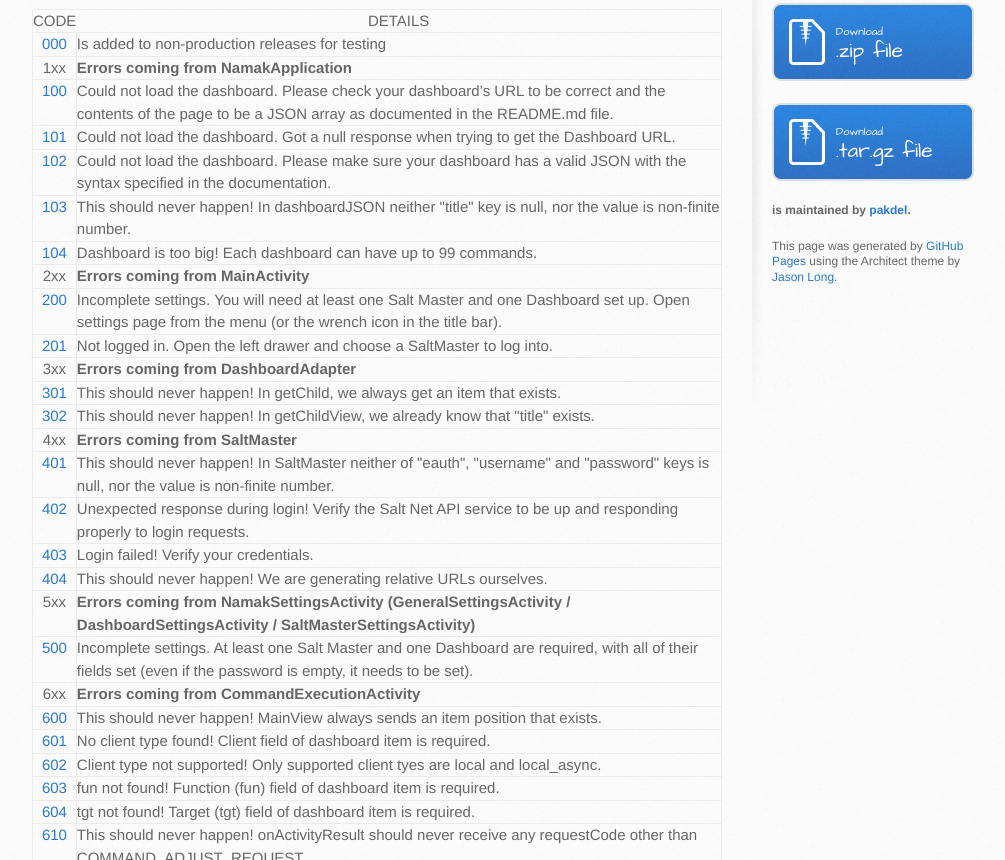
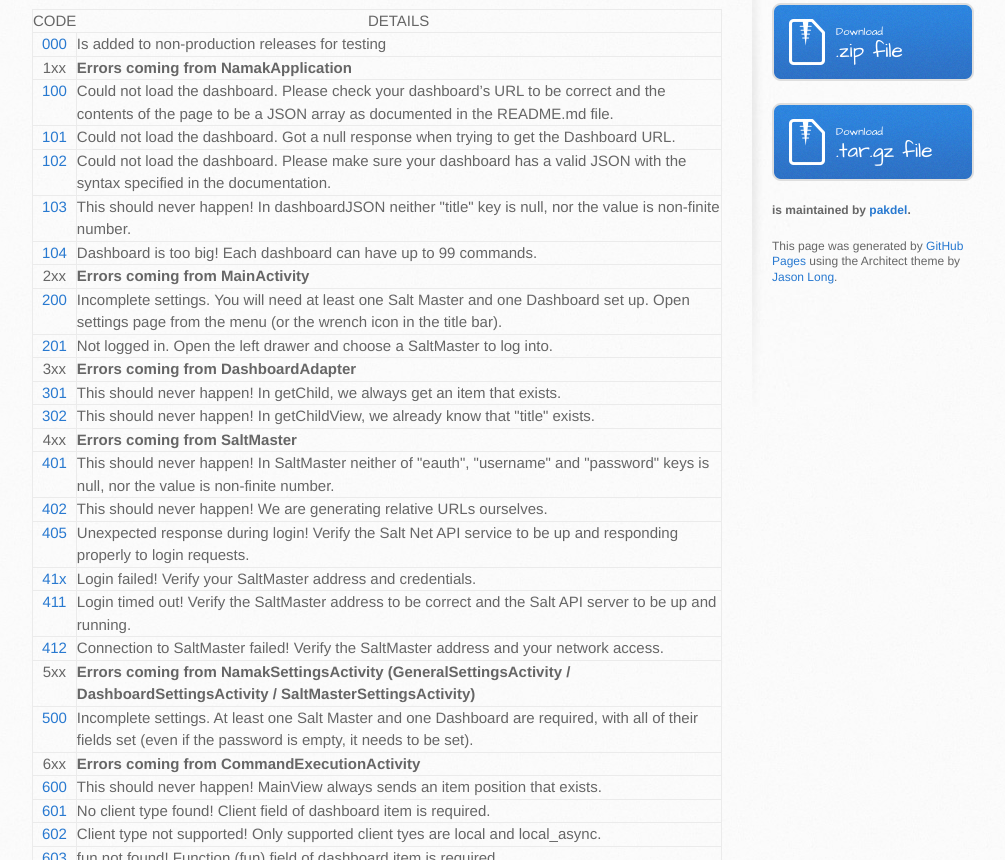
Before and after one commit to pakdel/Namak, a plain HTML site: page errors.html in a window 1280 px wide. Shown: the part 329-1189 px from the top of the page, without its empty margins (138-1143 px from the left). Drawn offline with Linux system fonts and the light colour scheme.

Commit message:
Added more Login error messages

```diff
--- a/errors.html
+++ b/errors.html
@@ -125,15 +125,23 @@
             </tr>
             <tr>
               <td><a name="402">402</a></td>
+              <td>This should never happen! We are generating relative URLs ourselves.</td>
+            </tr>
+            <tr>
+              <td><a name="405">405</a></td>
               <td>Unexpected response during login! Verify the Salt Net API service to be up and responding properly to login requests.</td>
             </tr>
             <tr>
-              <td><a name="403">403</a></td>
-              <td>Login failed! Verify your credentials.</td>
+              <td><a name="410">41x</a></td>
+              <td>Login failed! Verify your SaltMaster address and credentials.</td>
             </tr>
             <tr>
-              <td><a name="404">404</a></td>
-              <td>This should never happen! We are generating relative URLs ourselves.</td>
+              <td><a name="411">411</a></td>
+              <td>Login timed out! Verify the SaltMaster address to be correct and the Salt API server to be up and running.</td>
+            </tr>
+            <tr>
+              <td><a name="412">412</a></td>
+              <td>Connection to SaltMaster failed! Verify the SaltMaster address and your network access.</td>
             </tr>
             <tr>
               <td>5xx</td>
```
Also changed, not shown: 1 other file.
